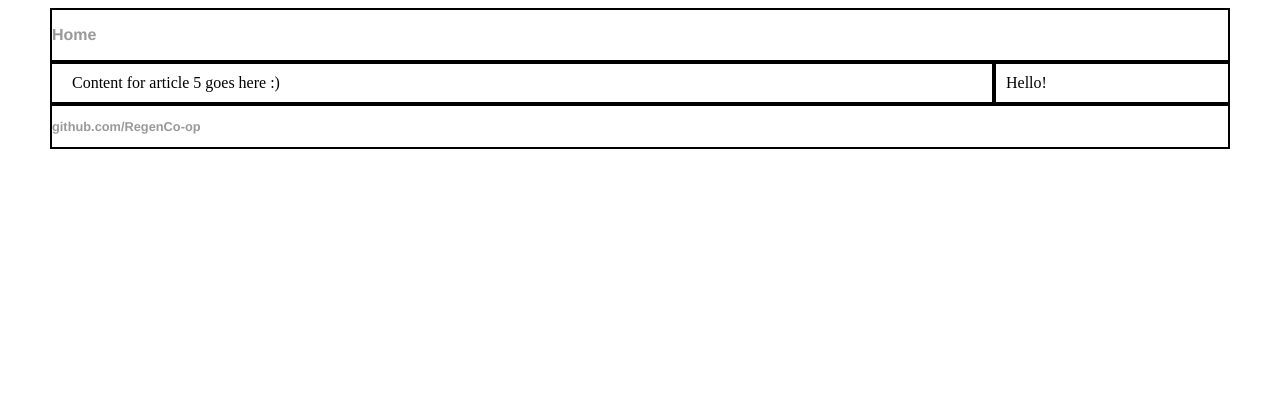
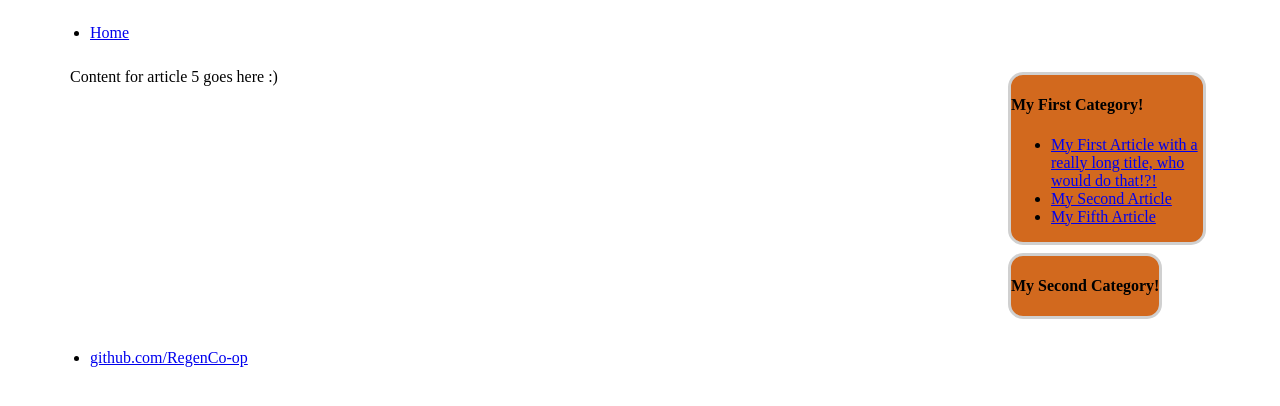
Before and after one commit to joshhennen/RegenCo-op, a Jekyll site: the page built from docs/_articles/test5.html, in a window 1280 px wide. Shown: the top 406 px of the page. Built offline with Jekyll 4.4.1, drawn with Linux system fonts in a browser that asks for light colours.

Commit message:
Remove black border and css that I didn't write. Add new sidebar code to test

```diff
--- a/docs/_includes/footer.html
+++ b/docs/_includes/footer.html
@@ -1,4 +1,4 @@
-<footer class="black grid">
+<footer class="grid">
     <div>
         <ul>
             <li><a href="https://github.com/RegenCo-op">github.com/RegenCo-op</a></li>
--- a/docs/_includes/header.html
+++ b/docs/_includes/header.html
@@ -1,4 +1,4 @@
-<header class="black grid">
+<header class="grid">
     <div>
         <nav>
             <ul>
--- a/docs/_includes/sidebar.html
+++ b/docs/_includes/sidebar.html
@@ -1,3 +1,16 @@
-<div>
-    Hello!
-</div>
+<nav class="sidebar">
+    {% for category in site.data.article_layout %}
+        <label>
+            <h4>{{ category.category }}</h4>
+            {% assign curr_permalink = page.url | remove_first: "/articles/" %}
+            <input type="radio" name="sidebar" {% if category.article_permalinks contains curr_permalink %}checked{% endif %}>
+            <ul>
+                {% for permalink in category.article_permalinks %}
+                    {% assign article_url = permalink | prepend:"/articles/" %}
+                    {% assign p = site.articles | where:"url", article_url | first %}
+                    <li class="{% if article_url == page.url %}current{% endif %}"><a href="{{ p.url }}">{{ p.title }}</a></li>
+                {% endfor %}
+            </ul>
+        </label>
+    {% endfor %}
+</nav>
--- a/docs/_layouts/article.html
+++ b/docs/_layouts/article.html
@@ -4,10 +4,10 @@ layout: default
 
 <div class="grid">
 
-	<div class="unit four-fifths black article">
+	<div class="unit four-fifths article">
 		{{ content }}
 	</div>
-	<div class="unit one-fifth black">
+	<div class="unit one-fifth">
 		{% include sidebar.html %}
 	</div>
 
--- a/docs/_sass/_style.scss
+++ b/docs/_sass/_style.scss
@@ -1,49 +1,33 @@
+
+/* Article editing */
 
 .article img, .article span{
     max-width: 100% !important;
     height: auto !important;
 }
 
-nav ul, footer ul {
-    font-family:'Helvetica', 'Arial', 'Sans-Serif';
-    padding: 0px;
-    list-style: none;
-    font-weight: bold;
+/* Sidebar */
+
+.sidebar {
+    label {
+        float:left;
+        margin:4px;
+        background-color:chocolate;
+        border-radius:15px;
+        border:3px solid #D0D0D0;
+        overflow:auto;
+        cursor:pointer;
+
+        ul {
+            display: none;
+        }
+
+        input {
+            display: none;
+        }
+
+        input:checked ~ ul {
+            display: block;
+        }
+    }
 }
-nav ul li, footer ul li {
-    display: inline;
-    margin-right: 20px;
-}
-a {
-    text-decoration: none;
-    color: #999;
-}
-a:hover {
-    text-decoration: underline;
-}
-h1 {
-    font-size: 3em;
-    font-family:'Helvetica', 'Arial', 'Sans-Serif';
-}
-p {
-    font-size: 1.5em;
-    line-height: 1.4em;
-    color: #333;
-}
-footer {
-    border-top: 1px solid #d5d5d5;
-    font-size: .8em;
-}
-
-ul.posts {
-    margin: 20px auto 40px;
-    font-size: 1.5em;
-}
-
-ul.posts li {
-    list-style: none;
-}
-
-.black{
-    border: 2px solid black;
-}
```
